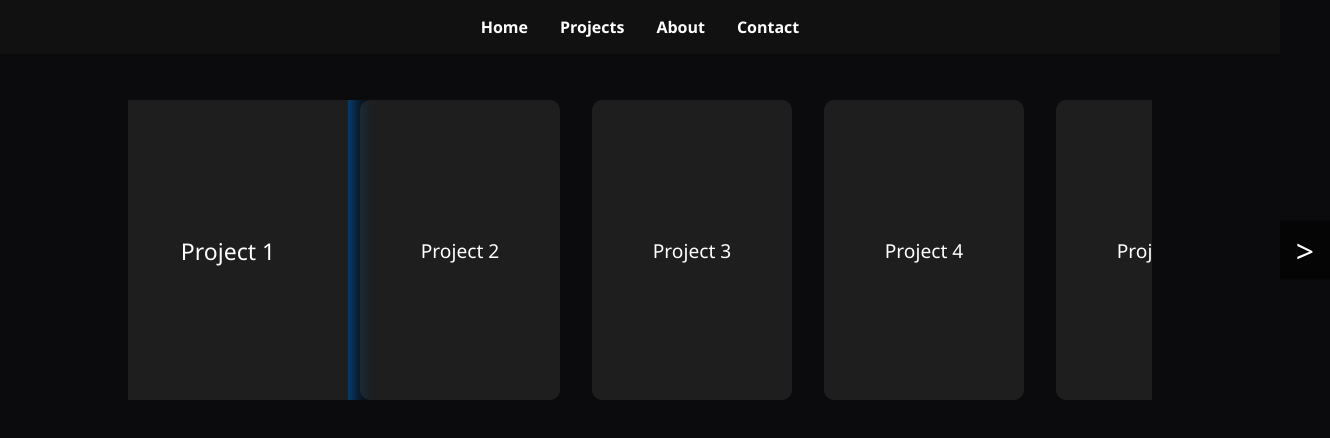
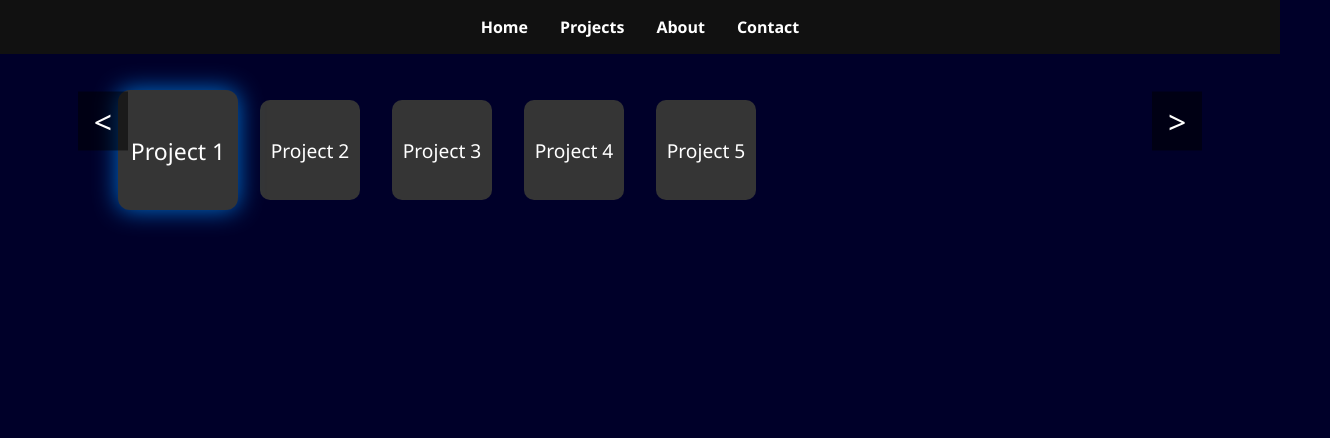
Before and after one commit to Dxthstr0k3/Portfolio, a plain HTML site: page index.html in a window 1280 px wide. Shown: the whole page, 1330 px wide, since content can reach past the window. Drawn offline with Linux system fonts and the light colour scheme.

Commit message:
Update styles.css

```diff
--- a/styles.css
+++ b/styles.css
@@ -7,13 +7,13 @@
 }
 
 body {
-  background-color: #0B0B0D; /* Dark PS5 vibe */
+  background-color: #000029; /* Dark PS5 vibe */
   color: #fff;
 }
 
 /* === Navigation === */
 .ps5-nav {
-  background: #111;
+  background: #111111;
   padding: 1rem 2rem;
   position: fixed;
   width: 100%;
@@ -49,7 +49,7 @@ body {
 }
 
 .carousel {
-  overflow: hidden;
+  overflow: visible;
   width: 80%;
 }
 
@@ -60,9 +60,9 @@ body {
 }
 
 .carousel-item {
-  min-width: 200px;
-  height: 300px;
-  background: #1E1E1E;
+  min-width: 100px;
+  height: 100px;
+  background: #353535;
   border-radius: 10px;
   display: flex;
   justify-content: center;
@@ -86,7 +86,7 @@ body {
   font-size: 2rem;
   cursor: pointer;
   padding: 0.5rem 1rem;
-  position: absolute;
+  position: static;
   top: 50%;
   transform: translateY(-50%);
   z-index: 10;
```
